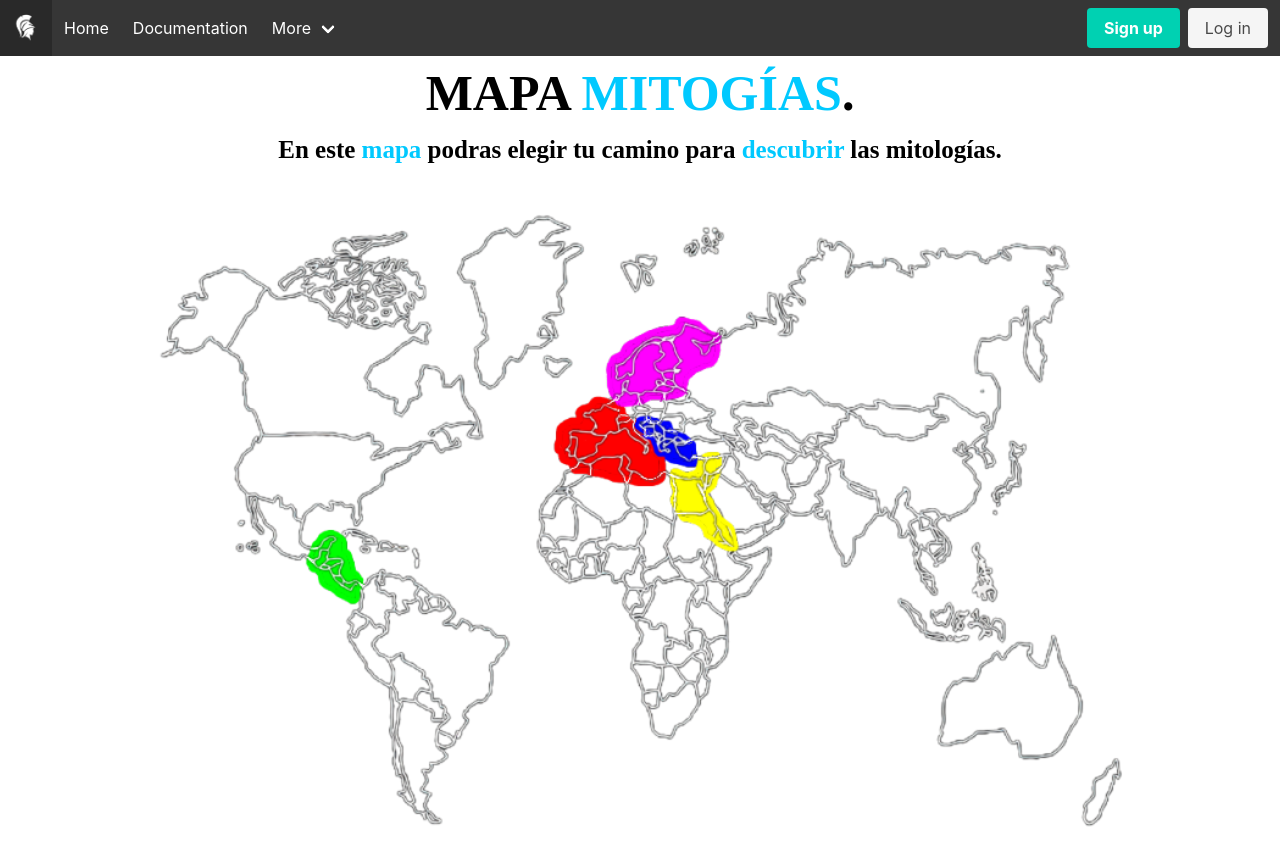
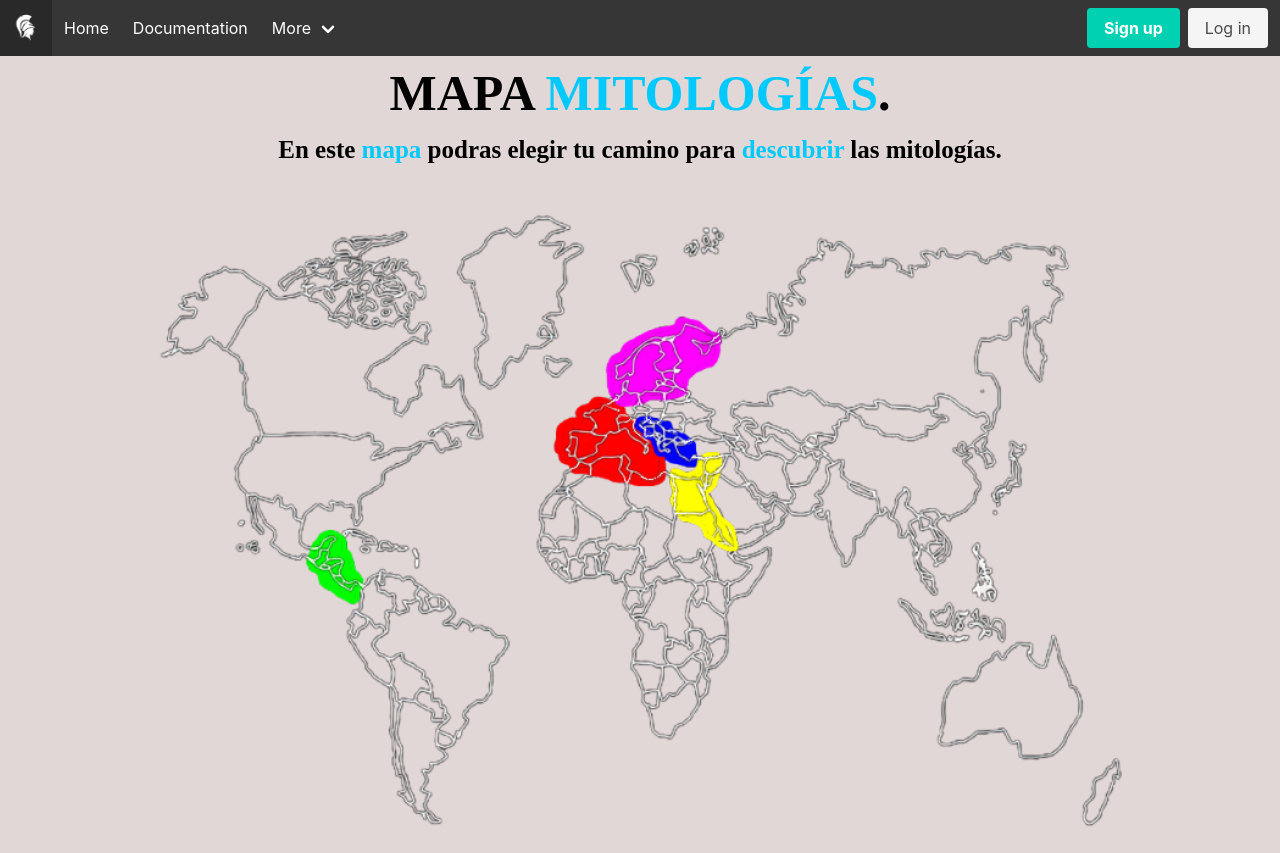
Before and after one commit to Jococa01/Proyecto-Integrado, a PHP site: the page made by .mapa de imagen/mapa de imagen.html in a window 1280 px wide. Run offline with PHP 8.4, Linux system fonts and the light colour scheme.

Commit message:
cambios en el mapa

```diff
--- a/.mapa de imagen/mapa de imagen.html
+++ b/.mapa de imagen/mapa de imagen.html
@@ -74,7 +74,7 @@
 
     <!-- ----------------------------------------------------------------------------------------------------------------------------------------------- -->
     <h1>
-        MAPA <font color="00C9FF">MITOGÍAS</font>.
+        MAPA <font color="00C9FF">MITOLOGÍAS</font>.
     </h1>
 
     <h2>
--- a/.mapa de imagen/sample.css
+++ b/.mapa de imagen/sample.css
@@ -1,7 +1,7 @@
 @import "https://cdn.jsdelivr.net/npm/bulma@0.9.4/css/bulma.min.css";
 
-area:hover{
-    color:chartreuse
+body{
+    background-color: rgb(225, 215, 215)
 }
 
 h1{
```
